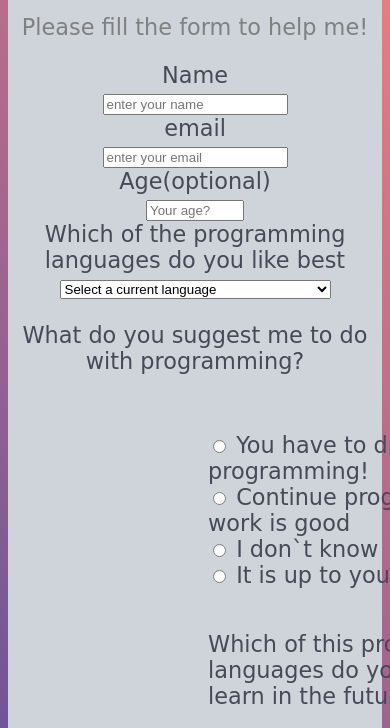
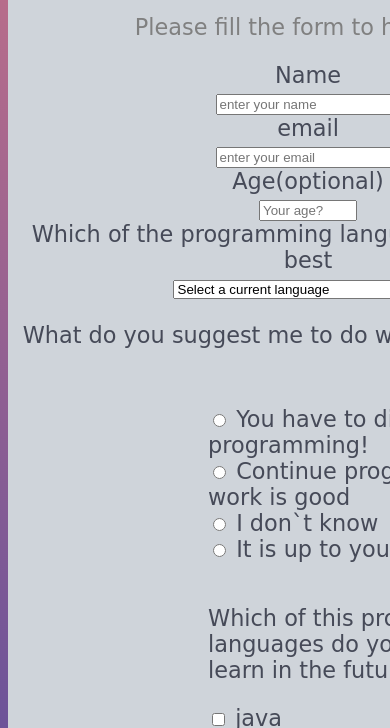
Before and after one commit to Mechael1569/Form, a plain HTML site: page index.html in a window 390 px wide. Shown: the part 99-827 px from the top of the page. Drawn offline with Linux system fonts and the light colour scheme.

Commit message:
Add files via upload

```diff
--- a/style.css
+++ b/style.css
@@ -13,10 +13,8 @@ body{
     color: hsl(229, 11%, 31%);
     height: auto;
 }
-@media (max-width:400px){
+@media (max-width:460px){
     #main{
-        width: auto;
-        height: auto;
         font-size: 1.4rem;
     }
 }
```
